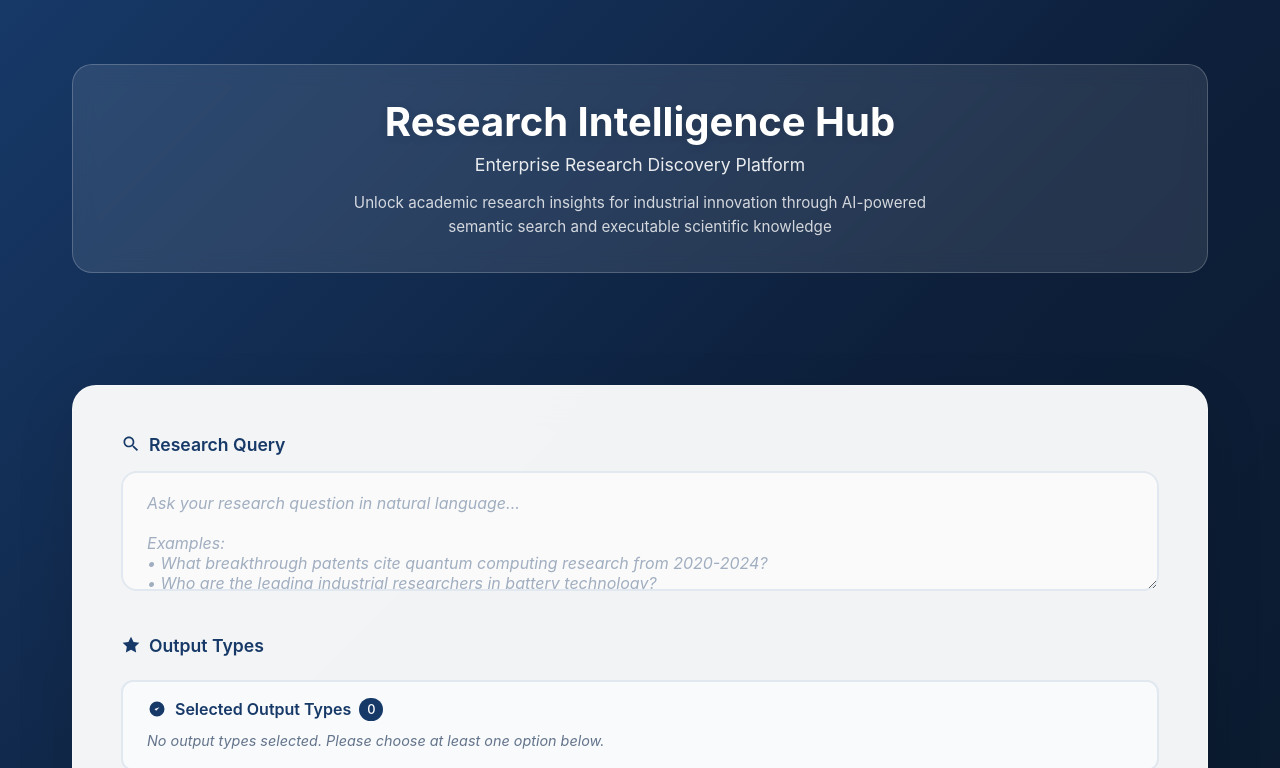
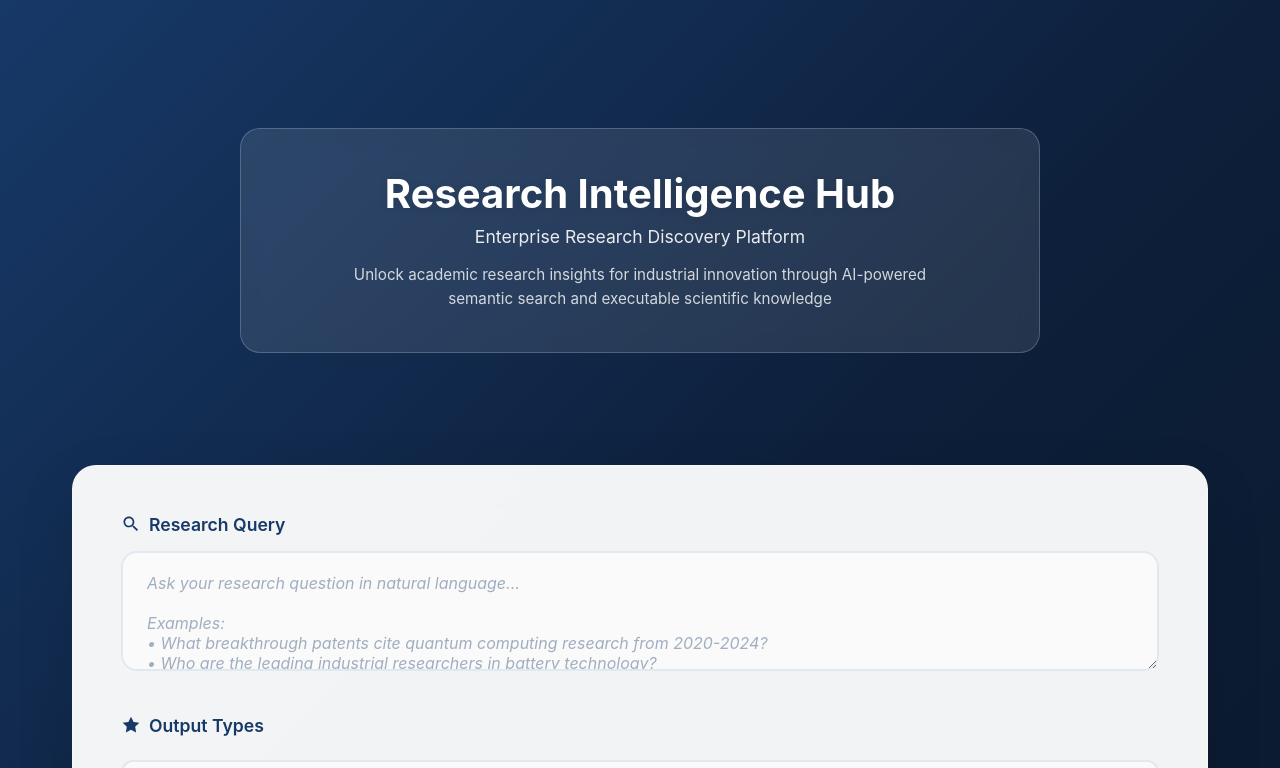
Before and after one commit to ScienceLiveHub/research-intelligence-hub, a plain HTML site: page index.html in a window 1280 px wide. Shown: the top 768 px of the page. Drawn offline with Linux system fonts and the light colour scheme; no server answers.

Commit message:
move main box

```diff
--- a/css/styles.css
+++ b/css/styles.css
@@ -27,7 +27,7 @@ body {
     position: relative;
     text-align: center;
     margin-bottom: 3rem;
-    padding: 2rem 0;
+    padding: 4rem 0 2rem 0;
 }
 
 .login-section {
@@ -340,9 +340,13 @@ body {
     background: rgba(255, 255, 255, 0.1);
     backdrop-filter: blur(10px);
     border-radius: 20px;
-    padding: 2rem;
+    padding: 2.5rem; /* Slightly increased padding */
     margin-bottom: 2rem;
+    margin-top: 2rem; /* Add top margin to push it down */
     border: 1px solid rgba(255, 255, 255, 0.2);
+    max-width: 800px; /* Limit width on larger screens */
+    margin-left: auto;
+    margin-right: auto;
 }
 
 .logo h1 {
```
